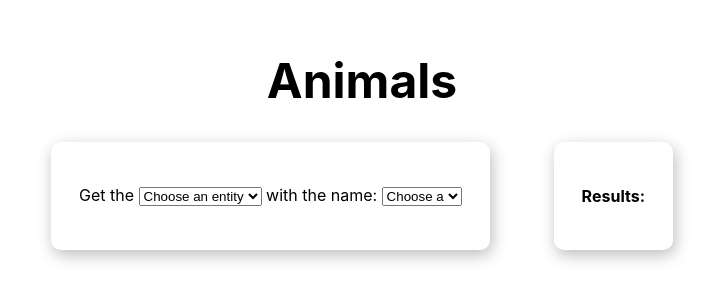
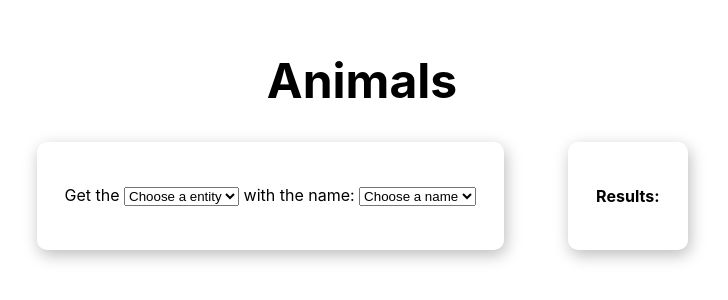
Before and after one commit to neri-flare/animals-frontend, a React (Create React App) app: page / in a window 1280 px wide. Shown: the part 266-566 px from the top of the page, without its empty margins (278-1006 px from the left). Built offline with nearby package versions, Linux system fonts and the light colour scheme.

Commit message:
refactor App.tsx

```diff
--- a/src/components/Header/index.ts
+++ /dev/null
@@ -1 +0,0 @@
-export { Header } from "./Header";
--- /dev/null
+++ b/src/components/Select/Results/Results.tsx
@@ -0,0 +1,26 @@
+import React from "react";
+import { Styled } from "../../../modules/app/App.styled";
+
+interface Props {
+  results: unknown[];
+}
+
+export const Results: React.FC<Props> = ({ results = [] }) => (
+  <div>
+    {results.map((keyValuePair) => {
+      if (Array.isArray(keyValuePair)) {
+        return (
+          <Styled.Result key={"" + keyValuePair[0]}>
+            <Styled.BoldText>{`${keyValuePair[0]}: `}</Styled.BoldText>
+            {Array.isArray(keyValuePair[1]) ? (
+              <Results results={keyValuePair[1]} />
+            ) : (
+              `${keyValuePair[1]}`
+            )}
+          </Styled.Result>
+        );
+      }
+      return <></>;
+    })}
+  </div>
+);
--- /dev/null
+++ b/src/components/Select/Select.tsx
@@ -0,0 +1,31 @@
+import React from "react";
+
+interface Props {
+    name: string;
+    value: string;
+    options: string[];
+    onChangeHandler: (event: React.ChangeEvent<HTMLSelectElement>) => {};
+}
+
+export const Select: React.FC<Props> = ({
+  name,
+  value,
+  options,
+  onChangeHandler,
+}) => {
+  return (
+    <select
+      name={name}
+      id={`${name}-select`}
+      onChange={onChangeHandler}
+      value={value}
+    >
+        <option value="">Choose a {name}</option>
+        {
+            options.map((option) => (
+                <option key={option} value={option}>{option}</option>
+            ))
+        }
+    </select>
+  );
+};
--- /dev/null
+++ b/src/components/Select/index.ts
@@ -0,0 +1 @@
+export { Select } from "./Select";
--- a/src/modules/app/App.styled.ts
+++ b/src/modules/app/App.styled.ts
@@ -33,7 +33,9 @@ export const Styled = {
   BoldText: styled.span`
     font-weight: 700;
   `,
-  Result: styled.p`
+  Result: styled.div`
+    display: block;
     padding-inline: 32px;
+    margin-block: 16px;
   `,
 };
--- a/src/modules/app/App.tsx
+++ b/src/modules/app/App.tsx
@@ -1,116 +1,137 @@
-import React, { useState } from 'react';
-import { Styled } from './App.styled';
-import { useLazyQuery } from '@apollo/client';
-import { GET_DOGS_NAMES, GET_DOG } from '../../graphql/dog.graphql';
-import { GET_CAT, GET_CATS_NAMES } from '../../graphql/cat.graphql';
-import { GET_ELEPHANT, GET_ELEPHANTS_NAMES } from '../../graphql/elephant.graphql';
-import { GET_OWNER, GET_OWNERS_NAMES } from '../../graphql/owner.graphql';
-import { recursivelyParseObject } from './utils';
+import React, { useState } from "react";
+import { Styled } from "./App.styled";
+import { useLazyQuery } from "@apollo/client";
+import { GET_DOGS_NAMES, GET_DOG } from "../../graphql/dog.graphql";
+import { GET_CAT, GET_CATS_NAMES } from "../../graphql/cat.graphql";
+import {
+  GET_ELEPHANT,
+  GET_ELEPHANTS_NAMES,
+} from "../../graphql/elephant.graphql";
+import { GET_OWNER, GET_OWNERS_NAMES } from "../../graphql/owner.graphql";
+import { recursivelyParseObject } from "./utils";
+import { Select } from "../../components/Select";
+import { Results } from "../../components/Select/Results/Results";
 
-
+const entityOptions = ["dog", "cat", "elephant", "owner"];
 
 const App = () => {
-  const [currentEntity, setCurrentEntity] = useState<string>('')
-  const [parsedResults, setParsedResults] = useState<unknown[] | unknown[][]>([])
+  const [currentEntity, setCurrentEntity] = useState<string>("");
+  const [currentName, setCurrentName] = useState<string>("")
+  const [parsedResults, setParsedResults] = useState<unknown[] | unknown[][]>(
+    []
+  );
 
   const [getDog, { data: dog }] = useLazyQuery(GET_DOG);
   const [getCat, { data: cat }] = useLazyQuery(GET_CAT);
   const [getElephant, { data: elephant }] = useLazyQuery(GET_ELEPHANT);
   const [getOwner, { data: owner }] = useLazyQuery(GET_OWNER);
 
-  const [getDogsNames, { data: { dogs: allDogs = [] } = {} }] = useLazyQuery(GET_DOGS_NAMES);
-  const [getCatsNames, { data: { cats: allCats = [] } = {} }] = useLazyQuery(GET_CATS_NAMES);
-  const [getElephantsNames, { data: { elephants: allElephants = [] } = {} }] = useLazyQuery(GET_ELEPHANTS_NAMES);
-  const [getOwnersNames, { data: { owners: allOwners = [] } = {} }] = useLazyQuery(GET_OWNERS_NAMES);
+  const [getDogsNames, { data: { dogs: allDogs = [] } = {} }] =
+    useLazyQuery(GET_DOGS_NAMES);
+  const [getCatsNames, { data: { cats: allCats = [] } = {} }] =
+    useLazyQuery(GET_CATS_NAMES);
+  const [getElephantsNames, { data: { elephants: allElephants = [] } = {} }] =
+    useLazyQuery(GET_ELEPHANTS_NAMES);
+  const [getOwnersNames, { data: { owners: allOwners = [] } = {} }] =
+    useLazyQuery(GET_OWNERS_NAMES);
 
   const entities: {
-    [key: string]: { getNames: Function, names: any[], getByName: Function, result: any }
+    [key: string]: {
+      getNames: Function;
+      names: any[];
+      getByName: Function;
+      result: any;
+    };
   } = {
-    dog: { getNames: getDogsNames, names: allDogs || [], getByName: getDog, result: dog || {} },
-    cat: { getNames: getCatsNames, names: allCats || [], getByName: getCat, result: cat || {} },
-    elephant: { getNames: getElephantsNames, names: allElephants || [], getByName: getElephant, result: elephant || {} },
-    owner: { getNames: getOwnersNames, names: allOwners || [], getByName: getOwner, result: owner || {} },
-  }
+    dog: {
+      getNames: getDogsNames,
+      names: allDogs || [],
+      getByName: getDog,
+      result: dog || {},
+    },
+    cat: {
+      getNames: getCatsNames,
+      names: allCats || [],
+      getByName: getCat,
+      result: cat || {},
+    },
+    elephant: {
+      getNames: getElephantsNames,
+      names: allElephants || [],
+      getByName: getElephant,
+      result: elephant || {},
+    },
+    owner: {
+      getNames: getOwnersNames,
+      names: allOwners || [],
+      getByName: getOwner,
+      result: owner || {},
+    },
+  };
 
-  const onEntityChoose = async (event: React.ChangeEvent<HTMLSelectElement>) => {
-    const selectedEntity = event?.target?.value
-    setCurrentEntity(selectedEntity)
-    entities[selectedEntity].getNames()
-  }
+  const onEntityChoose = async (
+    event: React.ChangeEvent<HTMLSelectElement>
+  ) => {
+    const selectedEntity = event?.target?.value;
+    setCurrentEntity(selectedEntity);
+    entities[selectedEntity].getNames();
+  };
 
   const onNameChoose = async (event: React.ChangeEvent<HTMLSelectElement>) => {
-    const selectedName = event?.target?.value
-    const result = await entities[currentEntity].getByName({ variables: { name: selectedName }})
-    const { data: { [currentEntity]: objectToParse = {} } = {} } = result
+    const selectedName = event?.target?.value;
 
-    const parsedObjectTo2dArray = recursivelyParseObject(objectToParse)
+    setCurrentName(selectedName)
 
-    setParsedResults(parsedObjectTo2dArray)
-  }
+    const result = await entities[currentEntity].getByName({
+      variables: { name: selectedName },
+    });
+    const { data: { [currentEntity]: objectToParse = {} } = {} } = result;
 
-  const renderResults = (results: unknown[] = []) => (results.map((keyValuePair) => {
-      if (Array.isArray(keyValuePair)) {
-        return (<Styled.Result key={''+keyValuePair[0]}>
-          <Styled.BoldText>{`${keyValuePair[0]}: `}</Styled.BoldText>
-          {
-            Array.isArray(keyValuePair[1])
-            ?
-            renderResults(keyValuePair[1])
-            :
-          `${keyValuePair[1]}`
-          }
-          </Styled.Result>)
-      }
-      return <></>
-  }))
+    const parsedObjectTo2dArray = recursivelyParseObject(objectToParse);
+
+    setParsedResults(parsedObjectTo2dArray);
+  };
 
   return (
     <div className="App">
       <Styled.MainContainer>
         <Styled.Header>Animals</Styled.Header>
         <Styled.Section>
-
           <Styled.QueriesContainer>
             <Styled.QueryLine>
-            Get the {' '}
-          <select name="entity" id="entity-select"
-                  onChange={onEntityChoose}
+              Get the{" "}
+              <Select
+                name="entity"
                 value={currentEntity}
-                  >
-            <option value="">Choose an entity</option>
-            <option value="dog">Dog</option>
-            <option value="cat">Cat</option>
-            <option value="elephant">Elephant</option>
-            <option value="owner">Owner</option>
-          </select>
-          {' '} with the name: {' '}
-          <select name="name" id="name-select"
-                  onChange={onNameChoose}
-                  value={currentEntity}
-                  >
-            <option value="">Choose a {currentEntity}</option>
+                options={entityOptions}
+                onChangeHandler={onEntityChoose}
+              />{" "}
+              with the name:{" "}
               {
-              entities && entities[currentEntity] && entities[currentEntity].names.length && entities[currentEntity].names.map((dog) => <option key={dog.name} value={dog.name}>{dog.name}</option>)
+                <Select
+                name="name"
+                value={currentName}
+                onChangeHandler={onNameChoose}
+                options={
+                  (entities &&
+                  entities[currentEntity] &&
+                  entities[currentEntity].names.length &&
+                  entities[currentEntity].names.map((animal) => animal.name)) || []
                 }
-          </select>
+                />
+              }
             </Styled.QueryLine>
           </Styled.QueriesContainer>
           <Styled.ResultsContainer>
             <p>
-            <Styled.BoldText>
-            Results:
-              </Styled.BoldText>
+              <Styled.BoldText>Results:</Styled.BoldText>
             </p>
-          {
-            <div>
-              {renderResults(parsedResults)}
-            </div>
-          }
+            {<Results results={parsedResults}/>}
           </Styled.ResultsContainer>
         </Styled.Section>
       </Styled.MainContainer>
     </div>
   );
-}
+};
 
 export default App;
```
Also changed, not shown: src/components/Header/Header.tsx (deleted, +0 -7 lines). Lines whose indentation alone changed are shown as unchanged.
